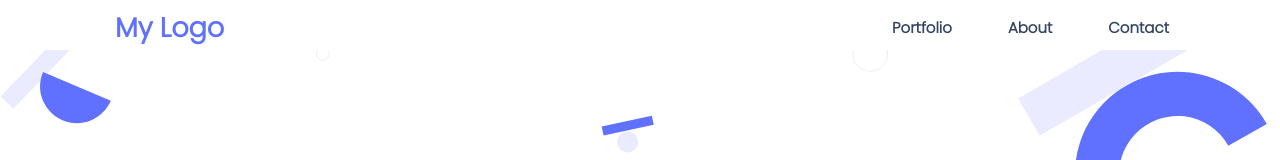
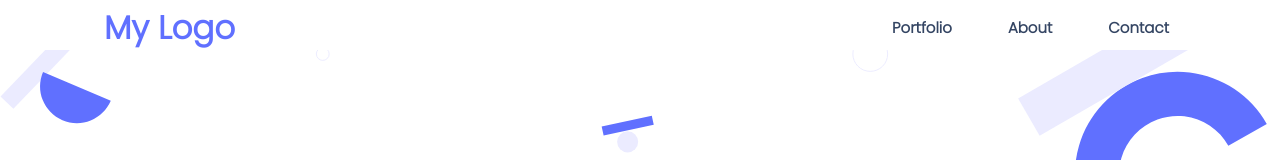
Before and after one commit to Hsuwaddyhtat22/Portfolio, a website: page index.html in a window 1280 px wide. In both pictures the pointer is over the element "My Logo". Shown: the top 160 px of the page. Drawn offline with Linux system fonts and the light colour scheme.

Commit message:
Deployment

```diff
--- a/style.css
+++ b/style.css
@@ -24,6 +24,10 @@
     color: #6070ff;
     font-size: 27px;
     font-weight: bold;
+  }
+
+  #Logo:hover {
+    transform: scale(1.2);
   }
 
   .container {
```
Also changed, not shown: README.md.
